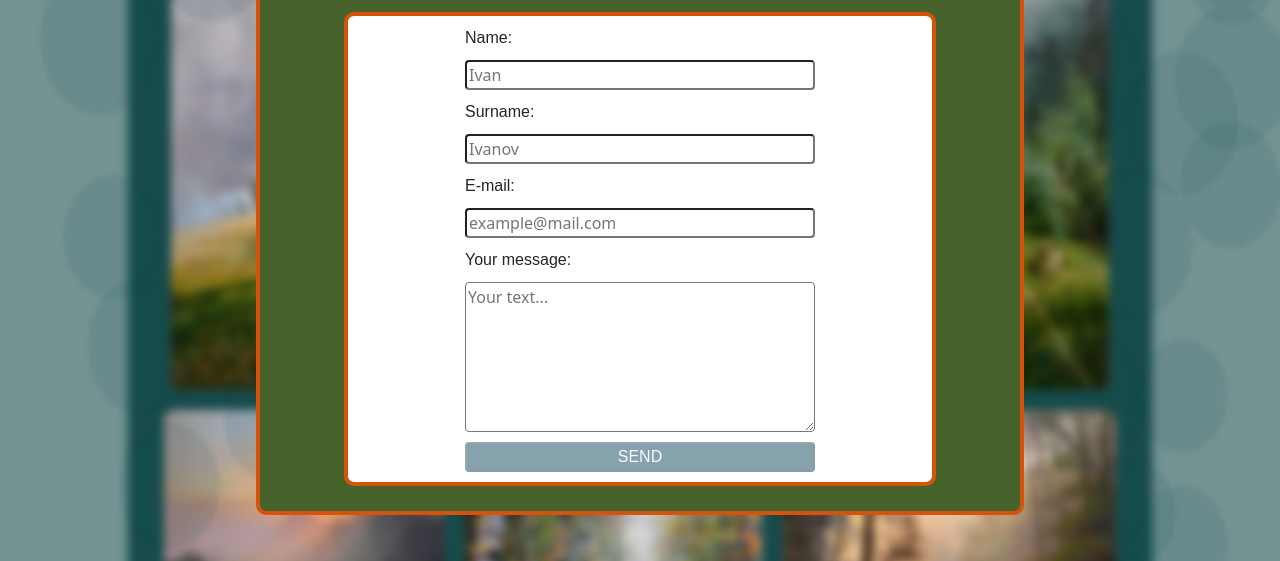
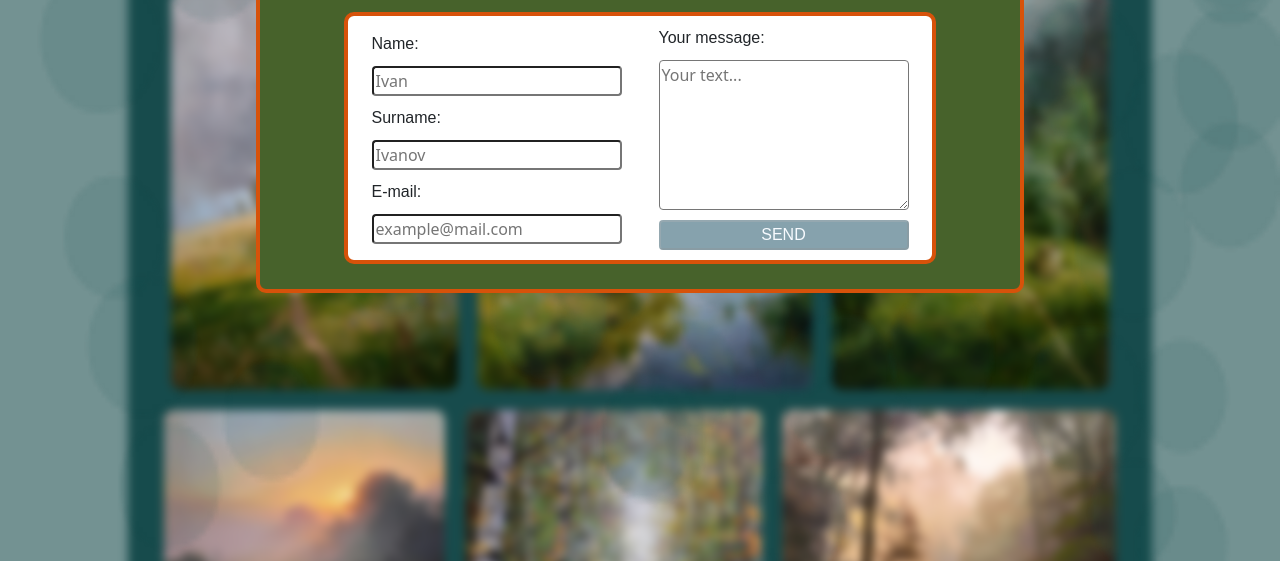
Before and after one commit to topki4uk/mipt-webdev.github.io, a plain HTML site: page index.html in a window 1280 px wide. Both pictures are taken after a click on the element "Contact me!". Shown: the part 239-800 px from the top of the page. Drawn offline with nearby package versions, Linux system fonts and the light colour scheme; a web font is replaced by a local one.

Commit message:
fix mistakes

```diff
--- a/popup.css
+++ b/popup.css
@@ -19,7 +19,7 @@
 }
 
 #popup img {
-    max-height: 700px;
+    max-height: 600px;
     pointer-events: none;
     border: solid 4px #fff;
     border-radius: 10px;
@@ -191,13 +191,13 @@ label {
 }
 
 textarea {
-    min-width: 350px;
+    min-width: 250px;
     min-height: 150px;
     border-radius: 4px;
 }
 
 input {
-    min-width: 350px;
+    min-width: 250px;
     border-radius: 4px;
 }
 
```
